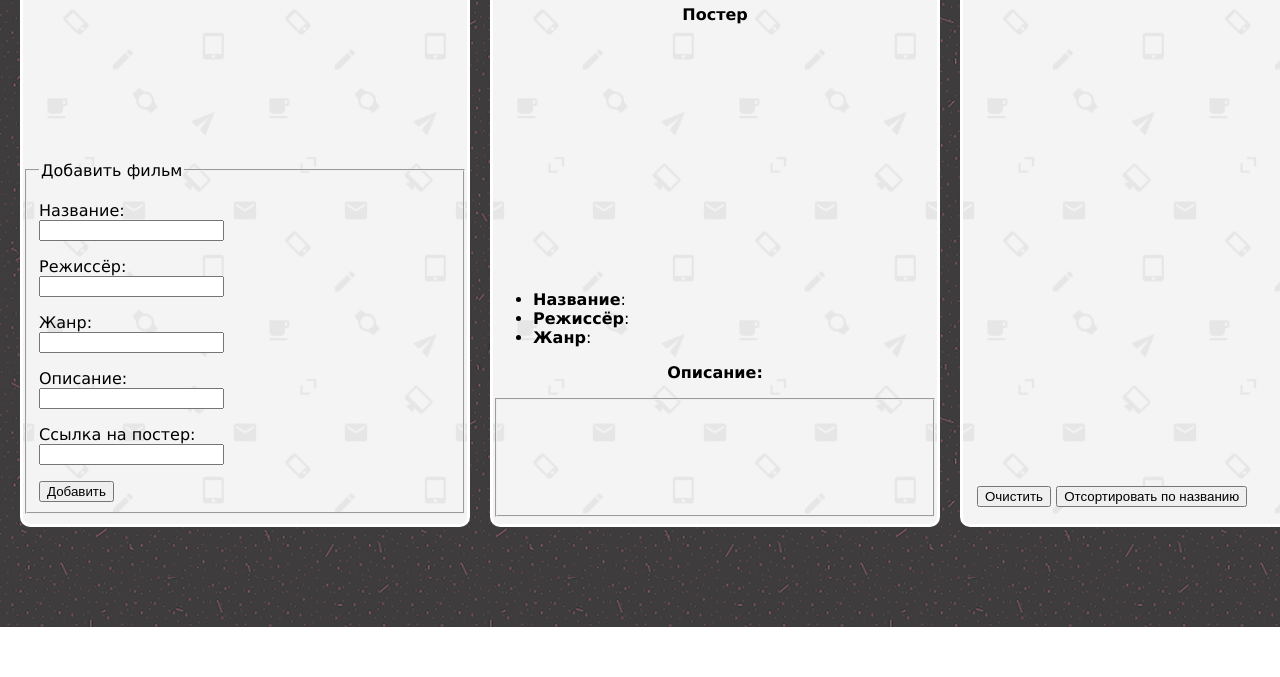
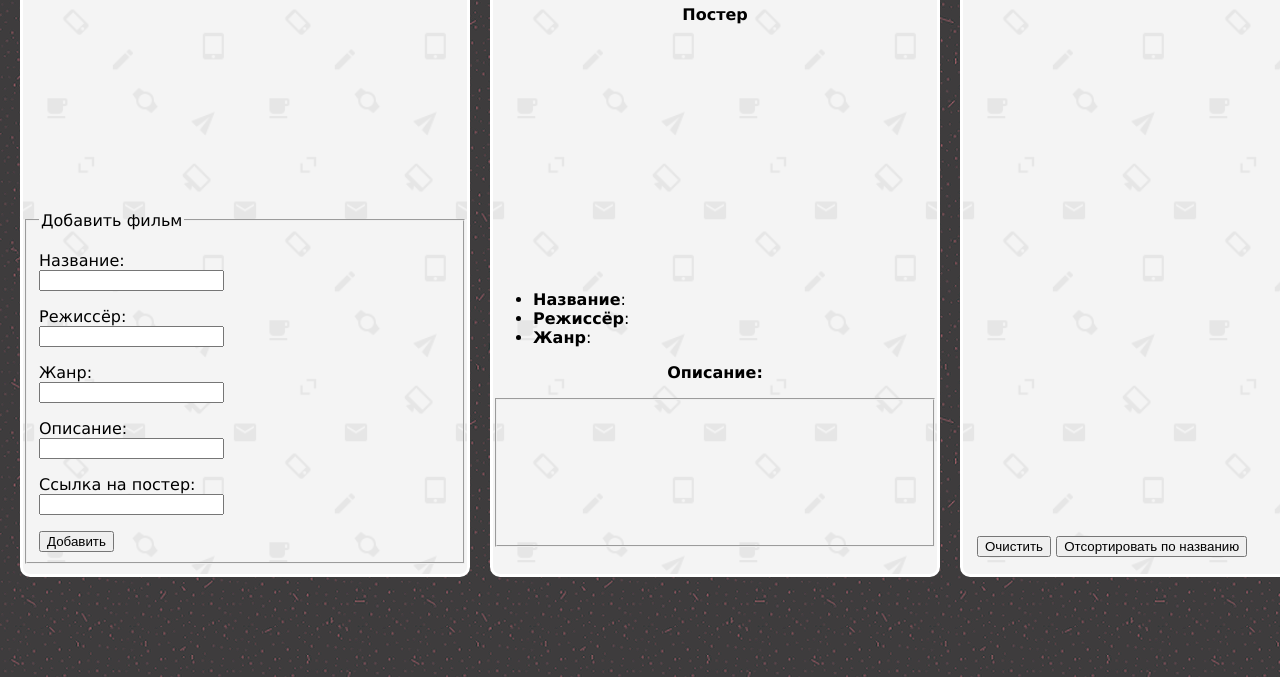
Before and after one commit to artemkoralkov/js-mvc-project, a website built with webpack: page src/index.html in a window 1280 px wide. Shown: the part 252-929 px from the top of the page. Before the commit the page ends 879 px from the top, so only its background shows below. Built offline with nearby package versions, Linux system fonts and the light colour scheme.

Commit message:
добавил проверку на url

```diff
--- a/src/FilmsView.js
+++ b/src/FilmsView.js
@@ -2,6 +2,8 @@ import EventEmiter from './helper';
 
 const unirest = require('unirest');
 const image = require('./images/img-not-found.png');
+
+const regURL = /^(?:(?:https?|ftp|telnet):\/\/(?:[a-z0-9_-]{1,32}(?::[a-z0-9_-]{1,32})?@)?)?(?:(?:[a-z0-9-]{1,128}\.)+(?:com|net|org|mil|edu|arpa|ru|gov|biz|info|aero|inc|name|[a-z]{2})|(?!0)(?:(?!0[^.]|255)[0-9]{1,3}\.){3}(?!0|255)[0-9]{1,3})(?:\/[a-z0-9.,_@%&?+=\~\/-]*)?(?:#[^ \'\"&<>]*)?$/i;
 
 class FilmsView extends EventEmiter {
   constructor() {
@@ -98,7 +100,7 @@ class FilmsView extends EventEmiter {
     if (this.inputFilmDescription.value === '') {
       return null;
     }
-    if (this.inputImgSrc.value === '') {
+    if (this.inputImgSrc.value === '' || !this.inputImgSrc.value.match(regURL)) {
       this.emit('add', [
         `${this.inputFilmName.value}`,
         `${this.inputFilmDirector.value}`,
@@ -108,7 +110,6 @@ class FilmsView extends EventEmiter {
       ]);
       return null;
     }
-
     this.emit('add', [
       `${this.inputFilmName.value}`,
       `${this.inputFilmDirector.value}`,
--- a/src/Styles/main.css
+++ b/src/Styles/main.css
@@ -20,29 +20,25 @@ body {
 
   #films {
 
-    /* min-width: 1000px; */
     scroll-behavior: auto;
     background:transparent;
     background-image: url(../images/email-pattern.png);
     background-size: 100%;
-   /*  background-position: right bottom; */
     background-repeat : repeat;
     float: left;
-    height: 600px;
-   /*  max-width: 50%; */
+    height: 650px;
     width: 30%;
     margin: 50px 0px 50px 20px;
     overflow: hidden;
-    /* outline: 2px solid #000; /* Чёрная рамка */
-    border: 3px solid #fff; /* Белая рамка */
-    border-radius: 10px; /* Радиус скругления */
+    border: 3px solid #fff;
+    border-radius: 10px;
 
   }
 
   #films-list {
 
     overflow: auto;
-    height: 140px;
+    height: 190px;
 
   }
 
@@ -51,19 +47,16 @@ body {
     background:transparent;
     background-image: url(../images/email-pattern.png);
     background-size: 100%;
-    /* background-position: right bottom; */
     background-repeat : repeat;
     background-color: transparent;
     float: left;
     overflow: hidden;
- /*    width: 450px; */
- width: 30%;
-    height: 600px;
+    width: 30%;
+    height: 650px;
     margin: 50px 0px 50px 20px;
     border: none;
-    /* outline: 2px solid #000; /* Чёрная рамка */
-    border: 3px solid #fff; /* Белая рамка */
-    border-radius: 10px; /* Радиус скругления */
+    border: 3px solid #fff;
+    border-radius: 10px;
 
 }
 
@@ -77,17 +70,14 @@ body {
   #my-Films {
 
     background:transparent;
-      /* outline: 2px solid #000; /* Чёрная рамка */
-    border: 3px solid #fff; /* Белая рамка */
-    border-radius: 10px; /* Радиус скругления */
+    border: 3px solid #fff;
+    border-radius: 10px;
     background-image: url(../images/email-pattern.png);
     background-size: 100%;
-    /* background-position: right bottom; */
     background-repeat : repeat;
     float: left;
-    /* width: 450px; */
     width: 30%;
-    height: 600px;
+    height: 650px;
     margin: 50px 0px 50px 20px;
 
   }
@@ -95,7 +85,7 @@ body {
   #my-films-list {
 
     overflow: auto;
-    height: 400px;
+    height: 450px;
 
 }
 
--- a/src/index.html
+++ b/src/index.html
@@ -11,16 +11,12 @@
   	  Фильмотека
     </h1>
     <main id="app">
-
-
       <div id="films">
         <h1>
             Фильмы
         </h1>
         <ul id="films-list">
         </ul>
-
-
         <form id="films-Lib">
           <fieldset>
           <legend>Добавить фильм</legend>
@@ -44,7 +40,7 @@
           <li id = "film-genre"><b>Жанр</b>: </li>
         </ul>
         <p style="text-align: center; font-weight: 700;"> Описание: </p>
-        <fieldset style="overflow: auto; height: 100px;">
+        <fieldset  style="overflow: auto; position: static; height: 130px;">
           <p id = 'film-description'></p>
       </fieldset>
       </div>
@@ -52,7 +48,6 @@
         <h1>
           Мои фильмы
         </h1>
-      <!-- <label id = "my-Film" > <p style="text-align: center;">Добавить фильм</p></label> -->
         <ul id ="my-films-list">
         </ul>
         <fieldset id="buttons" style="border: aliceblue;">
```
Lines whose indentation alone changed are shown as unchanged.
